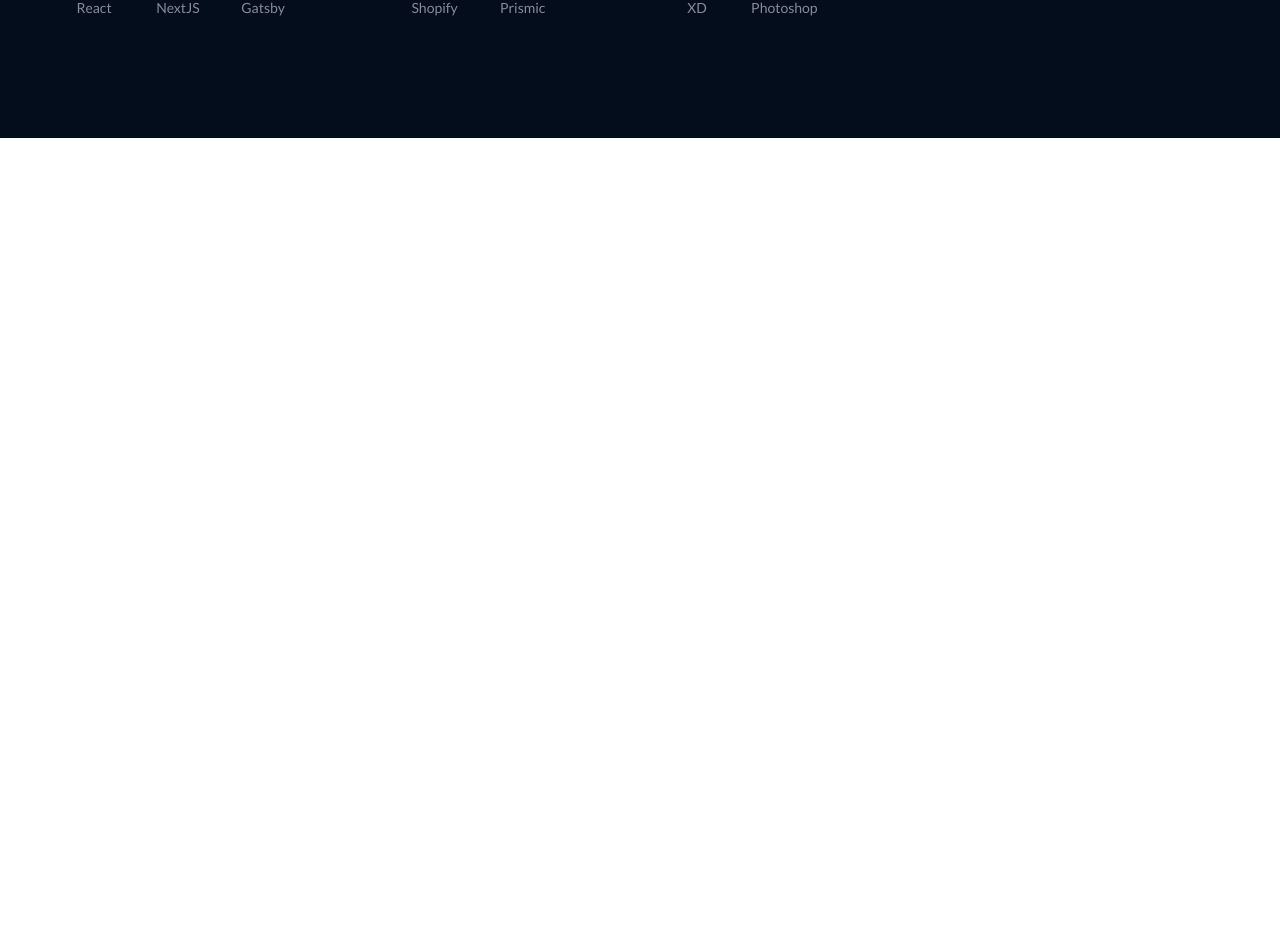
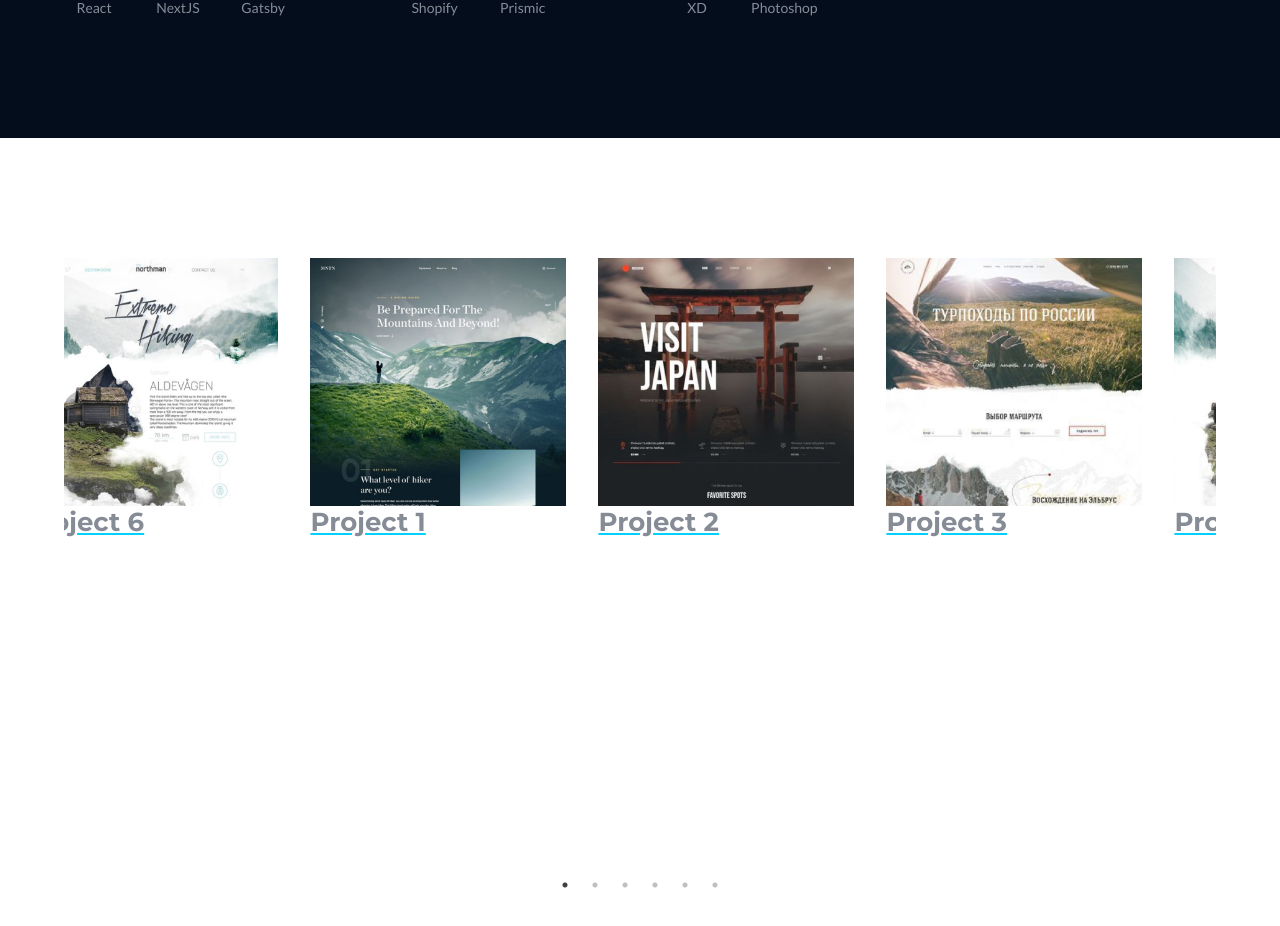
Before and after one commit to cjbeales/portfolio-2023, a Next.js app: page / in a window 1280 px wide. Shown: the part 1420-2346 px from the top of the page. Before the commit the page ends 1558 px from the top, so only its background shows below. Built offline with nearby package versions, Linux system fonts and the light colour scheme.

Commit message:
Project carousel work almost done

```diff
--- a/package.json
+++ b/package.json
@@ -17,7 +17,9 @@
     "next": "13.3.0",
     "prop-types": "^15.8.1",
     "react": "18.2.0",
-    "react-dom": "18.2.0"
+    "react-dom": "18.2.0",
+    "react-slick": "^0.29.0",
+    "slick-carousel": "^1.8.1"
   },
   "devDependencies": {
     "sass": "^1.61.0"
--- a/src/components/Carousel/Slide.js
+++ /dev/null
@@ -1,13 +0,0 @@
-import Image from 'next/image';
-import styles from './carousel.module.scss';
-import mediaStyles from '@/styles/utilities/media.module.scss';
-
-export const Slide = ({ slideSrc }) => {
-    return (
-        <div className={`keen-slider__slide ${styles.slide}`}>
-            <div className={mediaStyles.mediaContainer__aspect1x1}>
-                <Image src={slideSrc} fill={true} />
-            </div>
-        </div>
-    )
-}
--- a/src/components/Carousel/carousel.module.scss
+++ /dev/null
@@ -1,16 +0,0 @@
-@import "@/styles/imports/media-queries.scss";
-
-.slide {
-    background: #eee;
-    // min-height: 300px !important;
-    display: flex;
-    align-items: center;
-    justify-content: center;
-    position: relative;
-
-    img {
-        width: 100%;
-        height: 100%;
-        object-fit: cover;
-    }
-}
--- a/src/components/Carousel/index.js
+++ b/src/components/Carousel/index.js
@@ -1,92 +1,20 @@
-import React, { useState } from 'react'
-import 'keen-slider/keen-slider.min.css'
-import { useKeenSlider } from 'keen-slider/react' // import from 'keen-slider/react.es' for to get an ES module
-import { Slide } from './Slide'
+import React from 'react'
+import Slider from "react-slick";
+import "slick-carousel/slick/slick.css";
+import "slick-carousel/slick/slick-theme.css";
 
-export const Carousel = ({ data, slideSettings }) => {
-    const [currentSlide, setCurrentSlide] = useState(0)
-    const [loaded, setLoaded] = useState(false)
-    const [sliderRef, instanceRef] = useKeenSlider({
-        initial: 0,
-        slideChanged(slider) {
-            setCurrentSlide(slider.track.details.rel)
-        },
-        created() {
-            setLoaded(true)
-        },
-        ...slideSettings
-    })
-
-    function Arrow(props) {
-        const disabeld = props.disabled ? " arrow--disabled" : ""
-        return (
-            <svg
-                onClick={props.onClick}
-                className={`arrow ${props.left ? "arrow--left" : "arrow--right"
-                    } ${disabeld}`}
-                xmlns="http://www.w3.org/2000/svg"
-                viewBox="0 0 24 24"
-            >
-                {props.left && (
-                    <path d="M16.67 0l2.83 2.829-9.339 9.175 9.339 9.167-2.83 2.829-12.17-11.996z" />
-                )}
-                {!props.left && (
-                    <path d="M5 3l3.057-3 11.943 12-11.943 12-3.057-3 9-9z" />
-                )}
-            </svg>
-        )
-    }
-
+export const Carousel = ({ carouselSettings, data }) => {
     return (
-        <>
-            <div className="navigation-wrapper">
-                <div ref={sliderRef} className="keen-slider">
-                    {data.map((item, idx) => (
-                        <Slide key={idx} slideSrc={item.image} />
-                    ))}
-                </div>
-
-                {loaded && instanceRef.current && (
-                    <>
-                        <Arrow
-                            left
-                            onClick={(e) =>
-                                e.stopPropagation() || instanceRef.current?.prev()
-                            }
-                            disabled={currentSlide === 0}
-                        />
-
-                        <Arrow
-                            onClick={(e) =>
-                                e.stopPropagation() || instanceRef.current?.next()
-                            }
-                            disabled={
-                                currentSlide ===
-                                instanceRef.current.track.details.slides.length - 1
-                            }
-                        />
-                    </>
-                )}
-
-            </div>
-
-            {loaded && instanceRef.current && (
-                <div className="dots">
-                    {[
-                        ...Array(instanceRef.current.track.details.slides.length).keys(),
-                    ].map((idx) => {
-                        return (
-                            <button
-                                key={idx}
-                                onClick={() => {
-                                    instanceRef.current?.moveToIdx(idx)
-                                }}
-                                className={"dot" + (currentSlide === idx ? " active" : "")}
-                            ></button>
-                        )
-                    })}
-                </div>
-            )}
-        </>
+        <Slider {...carouselSettings}>
+            {data.map(({ title, image, href }) => (
+                <a
+                    key={title}
+                    href={href}
+                >
+                    <img src={image} alt={title} />
+                    <h4>{title}</h4>
+                </a>
+            ))}
+        </Slider>
     )
 }
--- a/src/components/Projects/ProjectList.js
+++ b/src/components/Projects/ProjectList.js
@@ -18,5 +18,15 @@ export const ProjectList = [
         title: 'Project 4',
         href: '/projects/project-4',
         image: '/projects/screen-4.jpg',
+    },
+    {
+        title: 'Project 5',
+        href: '/projects/project-3',
+        image: '/projects/screen-3.jpg',
+    },
+    {
+        title: 'Project 6',
+        href: '/projects/project-4',
+        image: '/projects/screen-4.jpg',
     }
 ]
--- a/src/components/Projects/index.js
+++ b/src/components/Projects/index.js
@@ -1,24 +1,23 @@
 import React from 'react'
 import { ProjectList } from './ProjectList'
-import { Carousel } from '@/components/Carousel'
+import { Container } from '../Container';
+import { Carousel } from '@/components';
+
+var settings = {
+    dots: true,
+    infinite: true,
+    speed: 500,
+    slidesToShow: 4.5,
+    arrows: false
+};
 
 export const ProjectsSlider = () => {
-    const settings = {
-        breakpoints: {
-            "(min-width: 768px)": {
-                slides: { perView: 2.5, spacing: 16 },
-            }
-        },
-        slides: {
-            perView: 1,
-            spacing: 0,
-        },
-    }
+    return (
+        <section id="projects">
+            <Container variant='large'>
+                <Carousel carouselSettings={settings} data={ProjectList} />
+            </Container>
+        </section>
 
-    return (
-        <>
-            <h2>Our recent projects</h2>
-            <Carousel slideSettings={settings} data={ProjectList} />
-        </>
     )
 }
--- a/src/pages/index.js
+++ b/src/pages/index.js
@@ -1,4 +1,4 @@
-import { Splash, About,Container } from '@/components';
+import { Splash, About, ProjectsSlider } from '@/components';
 import Layout from '@/components/Layout';
 
 export default function Home() {
@@ -6,7 +6,7 @@ export default function Home() {
     <Layout>
       <Splash />
       <About />
-
+       <ProjectsSlider />
     </Layout>
   )
 }
--- a/src/styles/imports/_base.scss
+++ b/src/styles/imports/_base.scss
@@ -38,3 +38,23 @@ main {
     display: inherit;
   }
 }
+
+.slick-list {
+  padding: 0 0 0 20% !important;
+  margin: 0 -$space-16;
+  .slick-slide {
+    margin: 0 $space-16;
+    img {
+      width: 100%;
+    }
+  }
+}
+
+// .slick-slide {
+//   margin: 0 27px;
+// }
+
+// /* the parent */
+// .slick-list {
+//   margin: 0 -27px;
+// }
```
Also changed, not shown: 2 other files (tests, documents, lock files or other folders).
